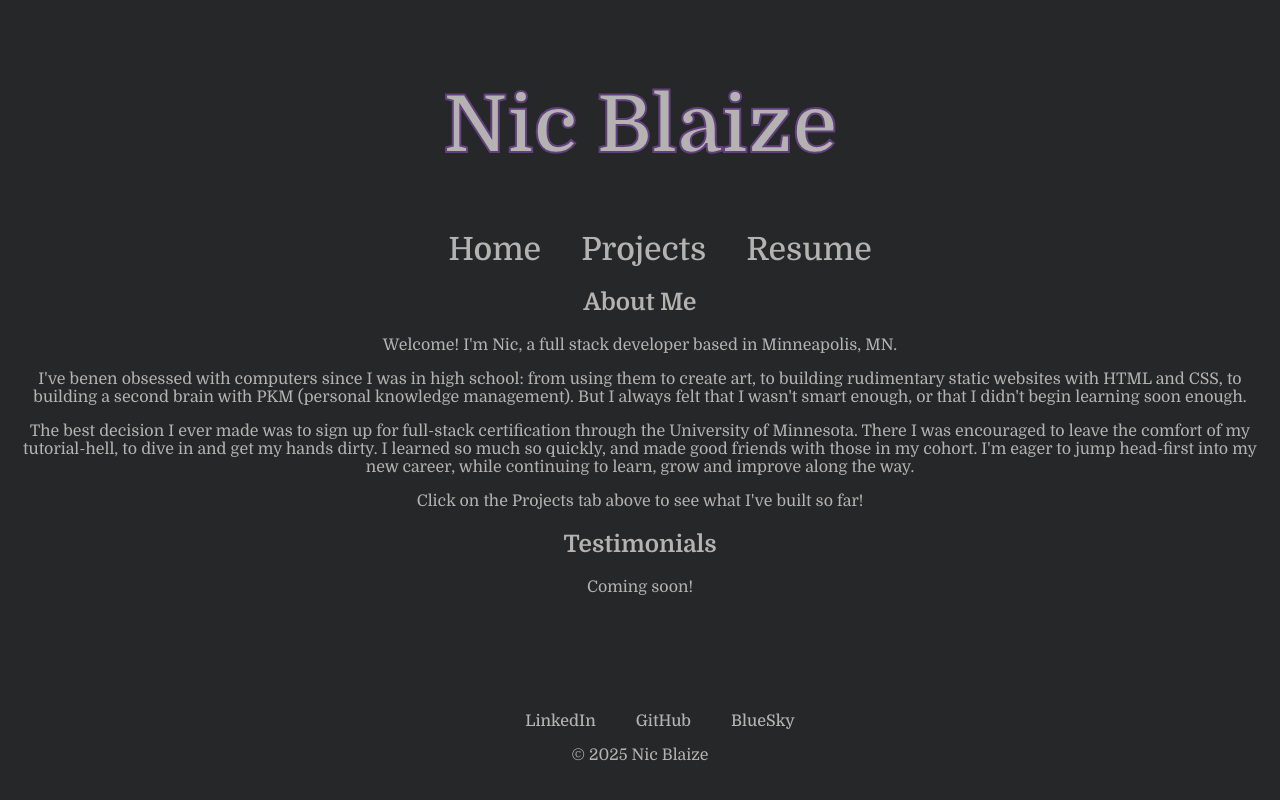
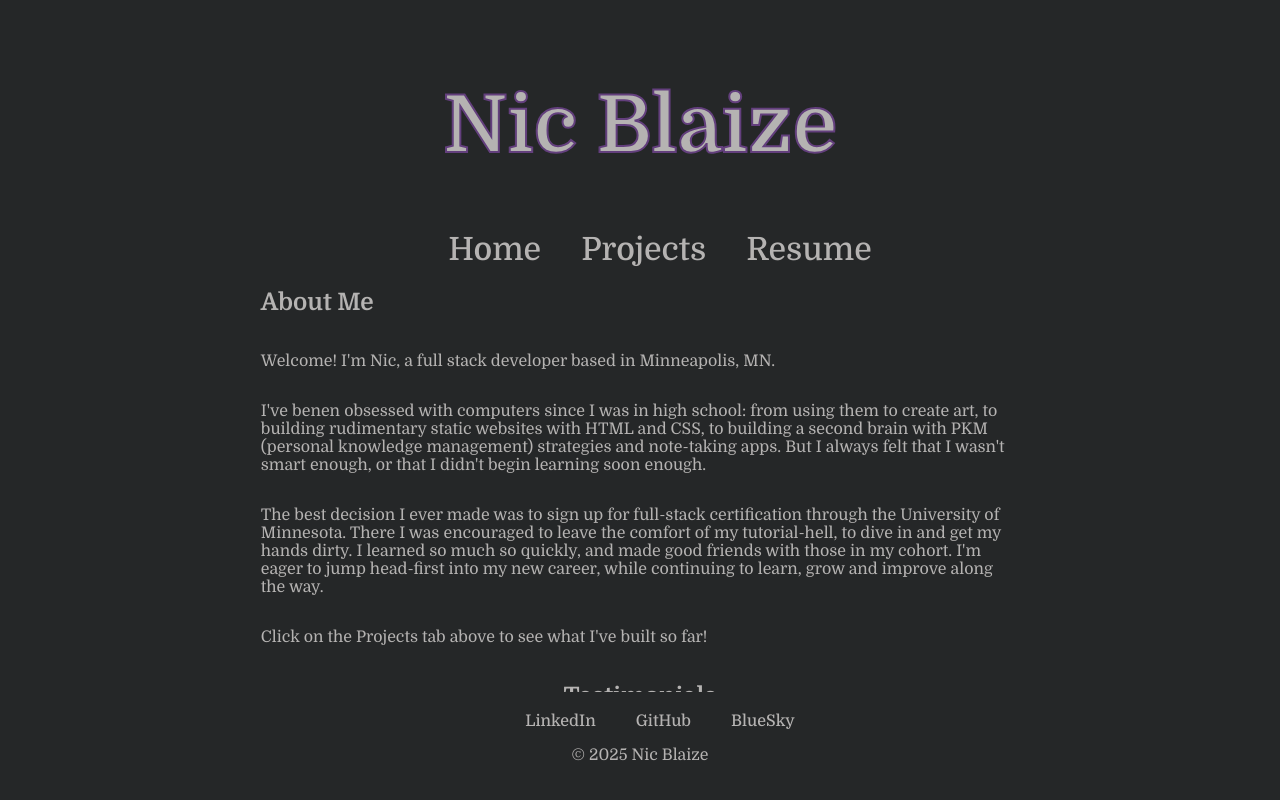
Before and after one commit to k3strl/nb-portfolio, a React (Vite) app: page / in a window 1280 px wide. Shown: the top 800 px of the page. Built offline with nearby package versions, Linux system fonts and the light colour scheme; a web font is replaced by a local one.

Commit message:
changed css rules

```diff
--- a/src/index.css
+++ b/src/index.css
@@ -77,7 +77,14 @@ a {
 
 /* ABOUT ME */
 
+.about-me {
+  display: flex;
+  flex-direction: column;
+  width: 60%;
+  margin: 0 auto; /* Centers the section horizontally */
+  text-align: left; /* Centers the text inside the section */
 
+}
 
 /* /ABOUT ME */
 
--- a/src/pages/AboutMe.tsx
+++ b/src/pages/AboutMe.tsx
@@ -4,14 +4,18 @@
 
 const AboutMe = () => {
     return (
-        <div className="about-me">
-            <h2>About Me</h2>
+        <div>
+            <div className="about-me">
+                <h2>About Me</h2>
                 <p>Welcome! I'm Nic, a full stack developer based in Minneapolis, MN.</p>
-                <p>I've benen obsessed with computers since I was in high school: from using them to create art, to building rudimentary static websites with HTML and CSS, to building a second brain with PKM (personal knowledge management). But I always felt that I wasn't smart enough, or that I didn't begin learning soon enough.</p>
+                <p>I've benen obsessed with computers since I was in high school: from using them to create art, to building rudimentary static websites with HTML and CSS, to building a second brain with PKM (personal knowledge management) strategies and note-taking apps. But I always felt that I wasn't smart enough, or that I didn't begin learning soon enough.</p>
                 <p>The best decision I ever made was to sign up for full-stack certification through the University of Minnesota. There I was encouraged to leave the comfort of my tutorial-hell, to dive in and get my hands dirty. I learned so much so quickly, and made good friends with those in my cohort. I'm eager to jump head-first into my new career, while continuing to learn, grow and improve along the way.</p>
                 <p>Click on the Projects tab above to see what I've built so far!</p>
-            <h2>Testimonials</h2>
-                <p>Coming soon!</p>
+            </div>
+            <div className="testimonials">
+                <h2>Testimonials</h2>
+                    <p>Coming soon!</p>
+            </div>
         </div>
     )
 };
```
